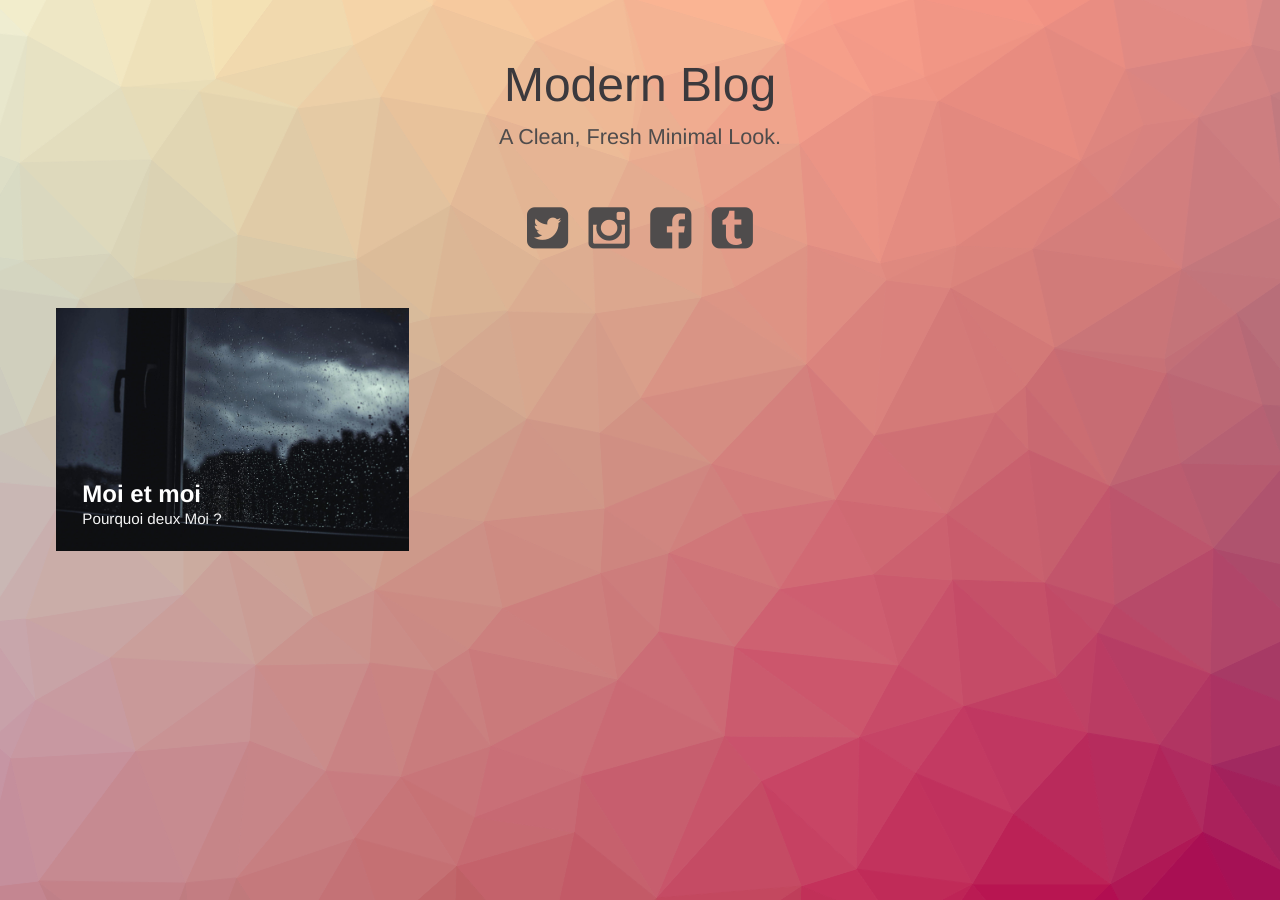
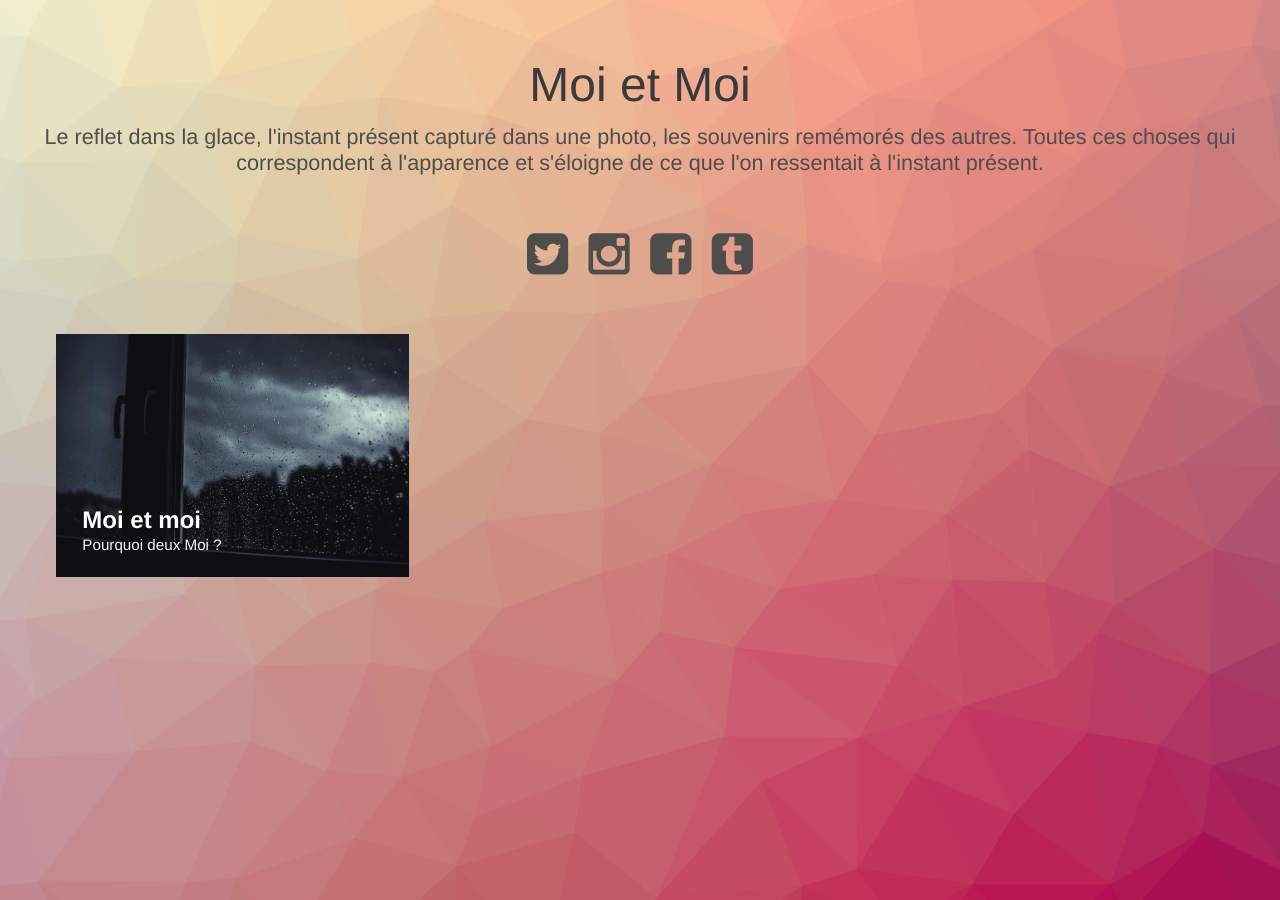
Before and after one commit to ellenhaas/ptitsjusallthetime, a Jekyll site: the page built from index.html, in a window 1280 px wide. Built offline with Jekyll 4.4.1, drawn with Linux system fonts in a browser that asks for light colours.

Commit message:
index.html

```diff
--- a/index.html
+++ b/index.html
@@ -28,7 +28,7 @@ layout: compress
 <body class="body">
 <div class="container">
     <header class="header">
-        <h1>Modern Blog<span>A Clean, Fresh Minimal Look.</span></h1>
+        <h1>Moi et Moi<span>Le reflet dans la glace, l'instant présent capturé dans une photo, les souvenirs remémorés des autres. Toutes ces choses qui correspondent à l'apparence et s'éloigne de ce que l'on ressentait à l'instant présent.</span></h1>
         <nav class="links">
             <a href="#"><i class="fa fa-twitter-square fa-3x"></i></a>
             <a href="#"><i class="fa fa-instagram fa-3x"></i></a>
```
